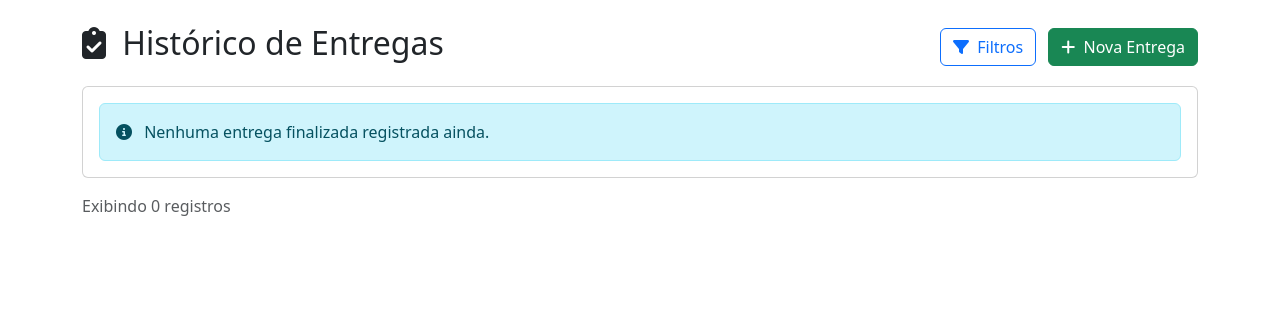
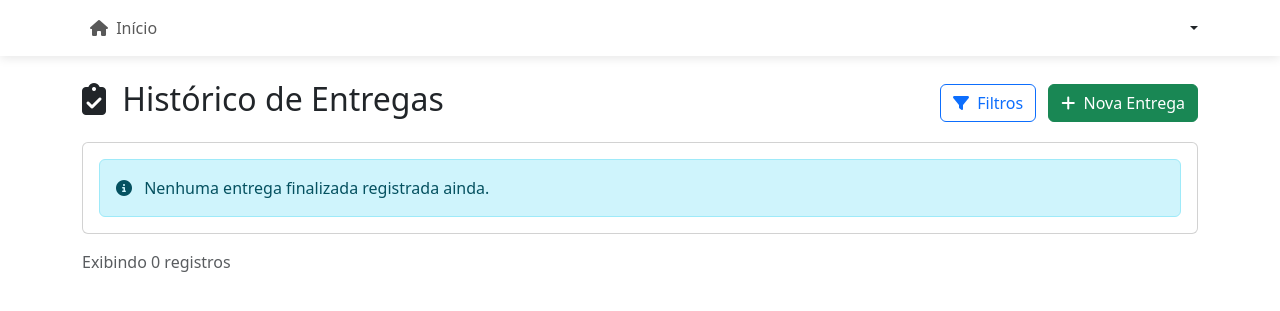
Before and after one commit to TencologiaConjel/Entregas-Conjel, a Django app: page /entregas/finalizadas/ in a window 1280 px wide. Shown: the top 311 px of the page. Run offline with Django 5.2, Linux system fonts and the light colour scheme; data that the repository does not hold is empty.

Commit message:
ajustes de filtro , navbar , etc etc

```diff
--- a/core/templates/entregas_finalizadas.html
+++ b/core/templates/entregas_finalizadas.html
@@ -63,9 +63,61 @@
             padding: 1rem;
             margin-bottom: 1rem;
         }
+
+        /* Estilos para a navbar */
+        .navbar-brand {
+            font-weight: 600;
+        }
+
+        .nav-link {
+            font-weight: 500;
+        }
+
+        .navbar-nav .nav-item {
+            margin-right: 5px;
+        }
+
+        .user-avatar {
+            width: 32px;
+            height: 32px;
+            border-radius: 50%;
+            object-fit: cover;
+            margin-right: 8px;
+        }
+
+        .dropdown-menu {
+            box-shadow: 0 0.5rem 1rem rgba(0, 0, 0, 0.15);
+        }
+
+        .navbar {
+            box-shadow: 0 2px 10px rgba(0, 0, 0, 0.1);
+        }
     </style>
 </head>
 <body>
+<nav class="navbar navbar-expand-lg navbar-light bg-white py-2 sticky-top">
+    <div class="container">
+        <div class="collapse navbar-collapse" id="navbarContent">
+            <ul class="navbar-nav me-auto mb-2 mb-lg-0">
+                <li class="nav-item">
+                    <a class="nav-link" href="{% url 'demanda' %}">
+                        <i class="fas fa-home me-1"></i> Início
+                    </a>
+                </li>
+            </ul>
+                <div class="dropdown">
+                    <a class="nav-link dropdown-toggle d-flex align-items-center" href="#" id="userDropdown" role="button"
+                       data-bs-toggle="dropdown" aria-expanded="false">
+                    </a>
+                    <ul class="dropdown-menu dropdown-menu-end" aria-labelledby="userDropdown">
+                        <li><hr class="dropdown-divider"></li>
+                        <li><a class="dropdown-item" href="{% url 'logout' %}"><i class="fas fa-sign-out-alt me-2"></i>Sair</a></li>
+                    </ul>
+                </div>
+            </div>
+        </div>
+    </div>
+</nav>
 <div class="container mt-4">
     <div class="d-flex justify-content-between align-items-center mb-3">
         <h2><i class="fas fa-clipboard-check me-2"></i> Histórico de Entregas</h2>
--- a/core/urls.py
+++ b/core/urls.py
@@ -9,5 +9,5 @@ urlpatterns = [
   path('historico/editar/<int:operacao_id>/', views.editar_operacao, name='editar_operacao'),
   path('entregas/finalizadas/', views.entregas_finalizadas, name='entregas_finalizadas'),
   path('operacao/copiar/<int:operacao_id>/', views.copiar_operacao, name='copiar_operacao'),
-
+  path('logout', views.logout_view, name='logout')
 ]
--- a/core/views.py
+++ b/core/views.py
@@ -7,6 +7,8 @@ from django.db.models.functions import TruncDate
 from django.http import HttpResponseRedirect
 from django.urls import reverse
 from django.core.paginator import Paginator
+from django.contrib.auth import logout
+
 
 def login_view(request):
     if request.method == 'POST':
@@ -141,3 +143,8 @@ def copiar_operacao(request, operacao_id):
 
     messages.success(request, f"Nova operação criada com base na operação {operacao_id}.")
     return redirect('detalhar_dia', dia_id=operacao_original.dia.id)
+
+def logout_view(request):
+    logout(request)
+    messages.success(request, 'Você saiu da sua conta com sucesso.')
+    return redirect('login')
```
